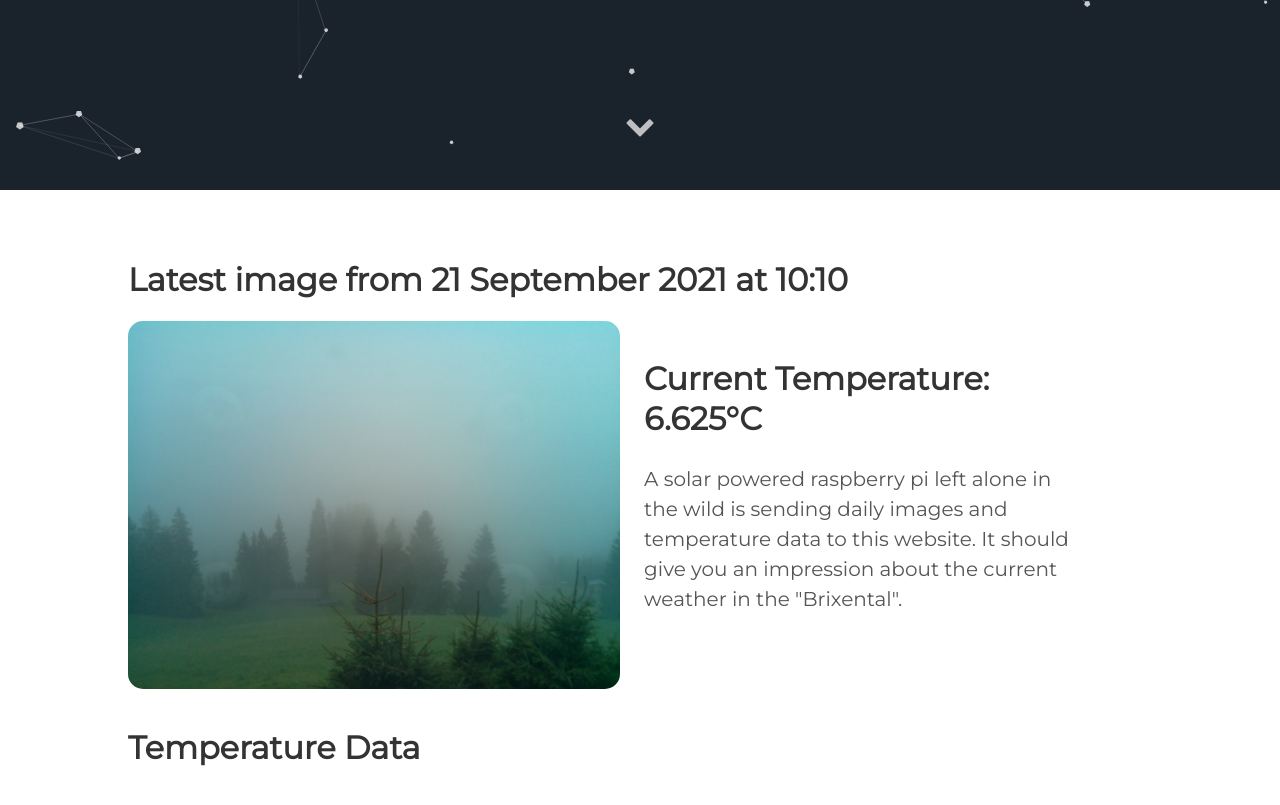
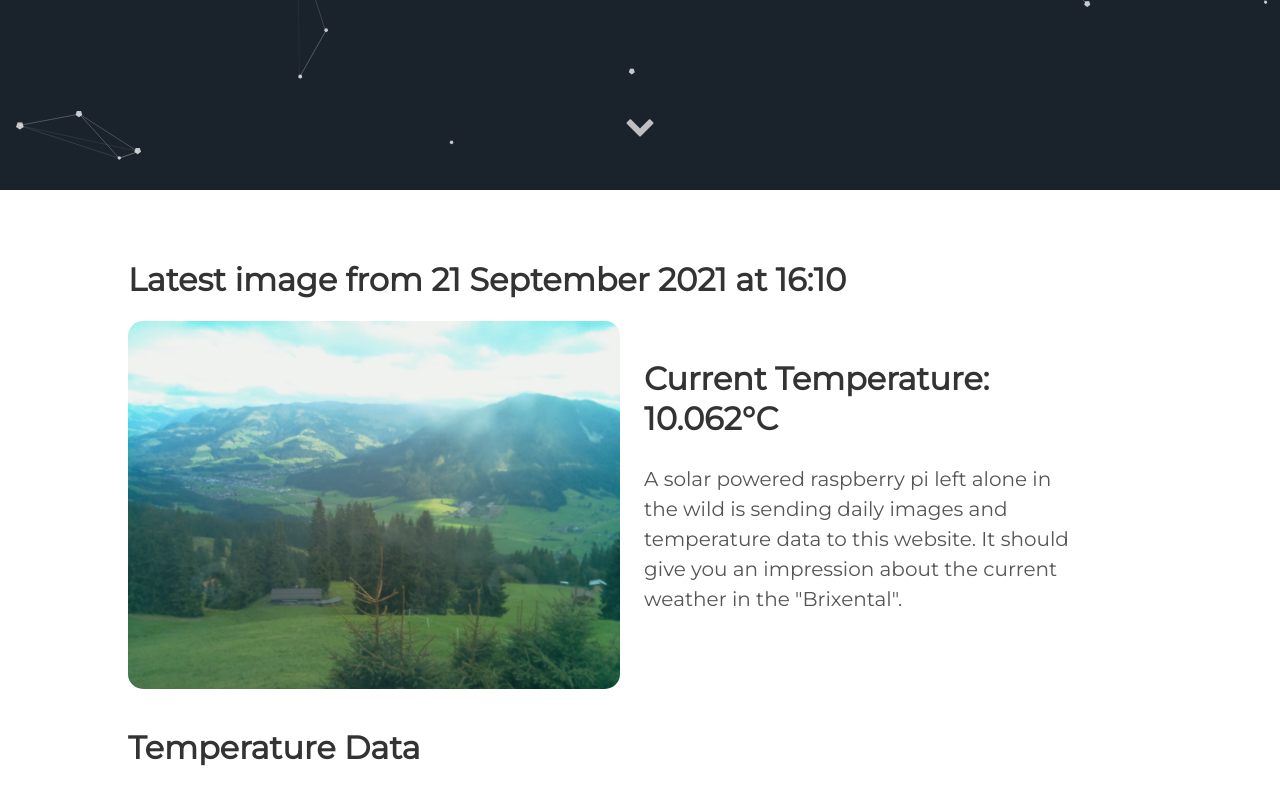
Before and after one commit to vektorious/vektorious.github.io, a Jekyll site: the page built from resources/huette.md, in a window 1280 px wide and 900 px high, scrolled down 710 px. Shown: the top 805 px of the window. Built offline with Jekyll 4.4.1, drawn with Linux system fonts in a browser that asks for light colours.

Commit message:
I'm a bot beep boop

```diff
--- a/resources/huette.md
+++ b/resources/huette.md
@@ -6,13 +6,13 @@ image: '/assets/img/'
 description: 'Live image from the Austrian alps'
 twitter_text: ' '
 ---
-## Latest image from 21 September 2021 at 10:10
+## Latest image from 21 September 2021 at 16:10
 <div class="huette">
   <div class="huette-image">
     <img src="{{ "/assets/img/huette.jpg" | prepend: site.baseurl }}">
   </div>
   <div class="huette-text">
-        <h2>Current Temperature: 6.625°C</h2>
+        <h2>Current Temperature: 10.062°C</h2>
         <p>A solar powered raspberry pi left alone in the wild is sending daily images and temperature data to this website. It should give you an impression about the current weather in the "Brixental".</p>
 
   </div>
```
Also changed, not shown: rpi-script/2021-09-21_160932.txt (renamed from rpi-script/2021-09-21_100934.txt, +5 -5 lines), rpi-script/huette.md (+2 -2 lines), assets/img/huette.jpg, assets/img/temp_plot.png, rpi-script/temp_plot.png, 1 other file.
